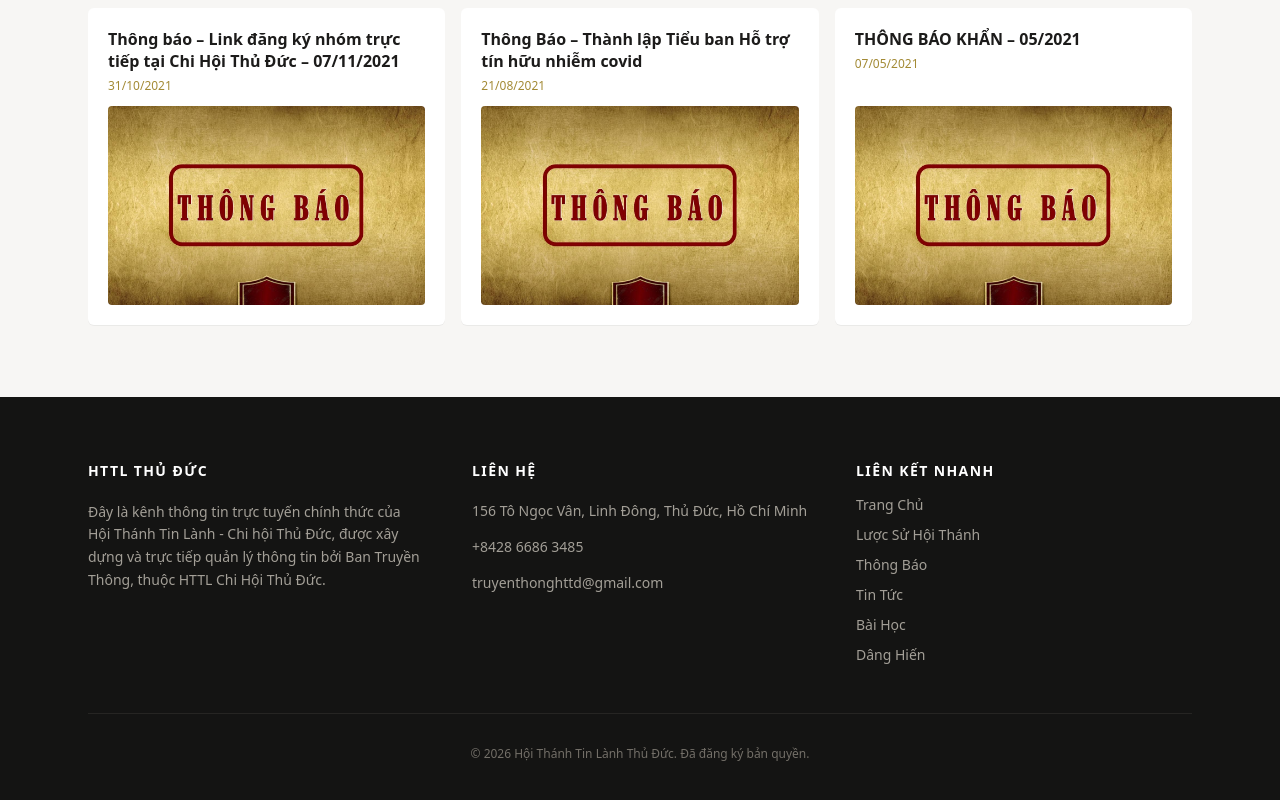
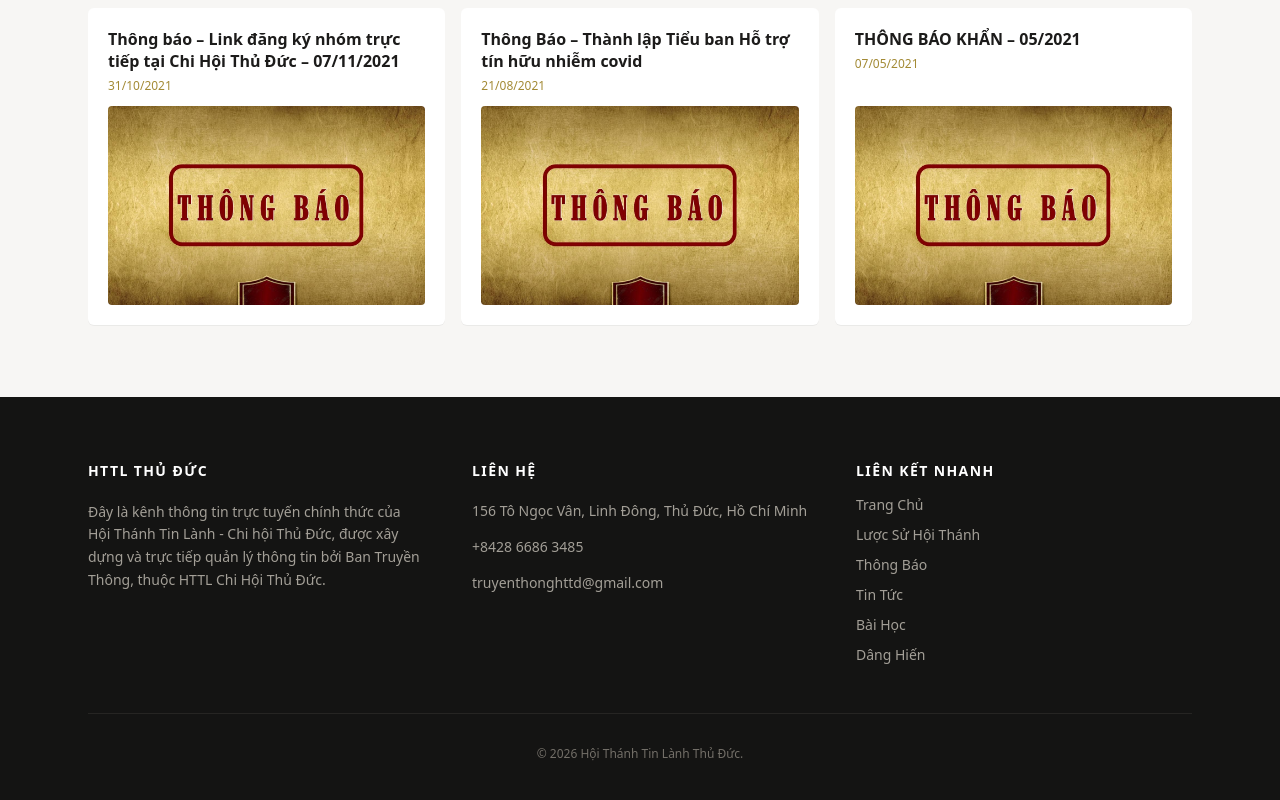
Before and after one commit to tatthien/httltd, a Next.js app: page / in a window 1280 px wide. Shown: the part 1731-2531 px from the top of the page. Built offline with nearby package versions, Linux system fonts and the light colour scheme.

Commit message:
style: remove copyright registration phrase from footer

```diff
--- a/src/components/Footer.tsx
+++ b/src/components/Footer.tsx
@@ -39,7 +39,7 @@ export default function Footer() {
         </div>
 
         <div className="pt-8 border-t border-[#262523] text-center text-xs text-[#736f68]">
-          <p>&copy; {currentYear} Hội Thánh Tin Lành Thủ Đức. Đã đăng ký bản quyền.</p>
+          <p>&copy; {currentYear} Hội Thánh Tin Lành Thủ Đức.</p>
         </div>
       </div>
     </footer>
```
